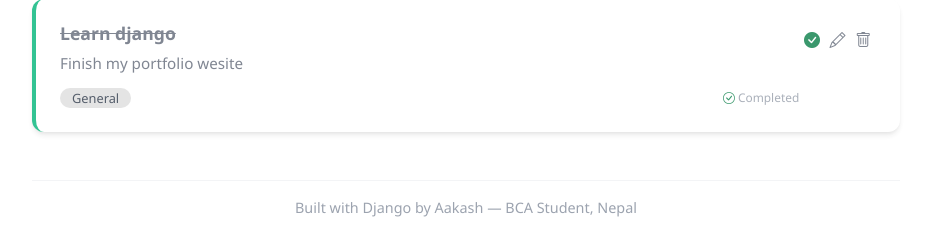
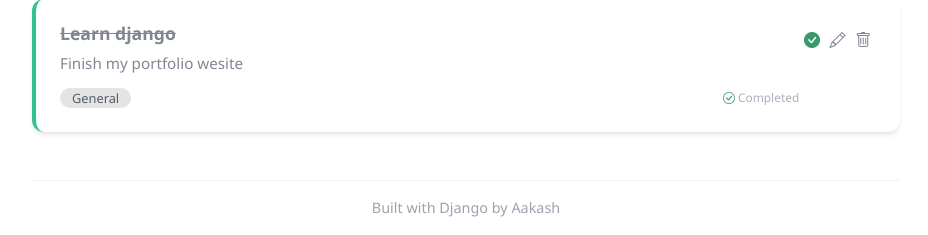
Before and after one commit to akash-joshi20/Task-manager, a Django app: page / in a window 1280 px wide. Shown: the part 695-930 px from the top of the page, without its empty margins (174-1102 px from the left). Run offline with Django 5.2, Linux system fonts and the light colour scheme; data comes from the database, SQL or seed files in the repository.

Commit message:
TaskFlow

```diff
--- a/tasks/templates/tasks/task_list.html
+++ b/tasks/templates/tasks/task_list.html
@@ -353,7 +353,7 @@
 
         <!-- Footer -->
         <div class="footer">
-            Built with Django by Aakash — BCA Student, Nepal
+            Built with Django by Aakash
         </div>
     </div>
 
```
